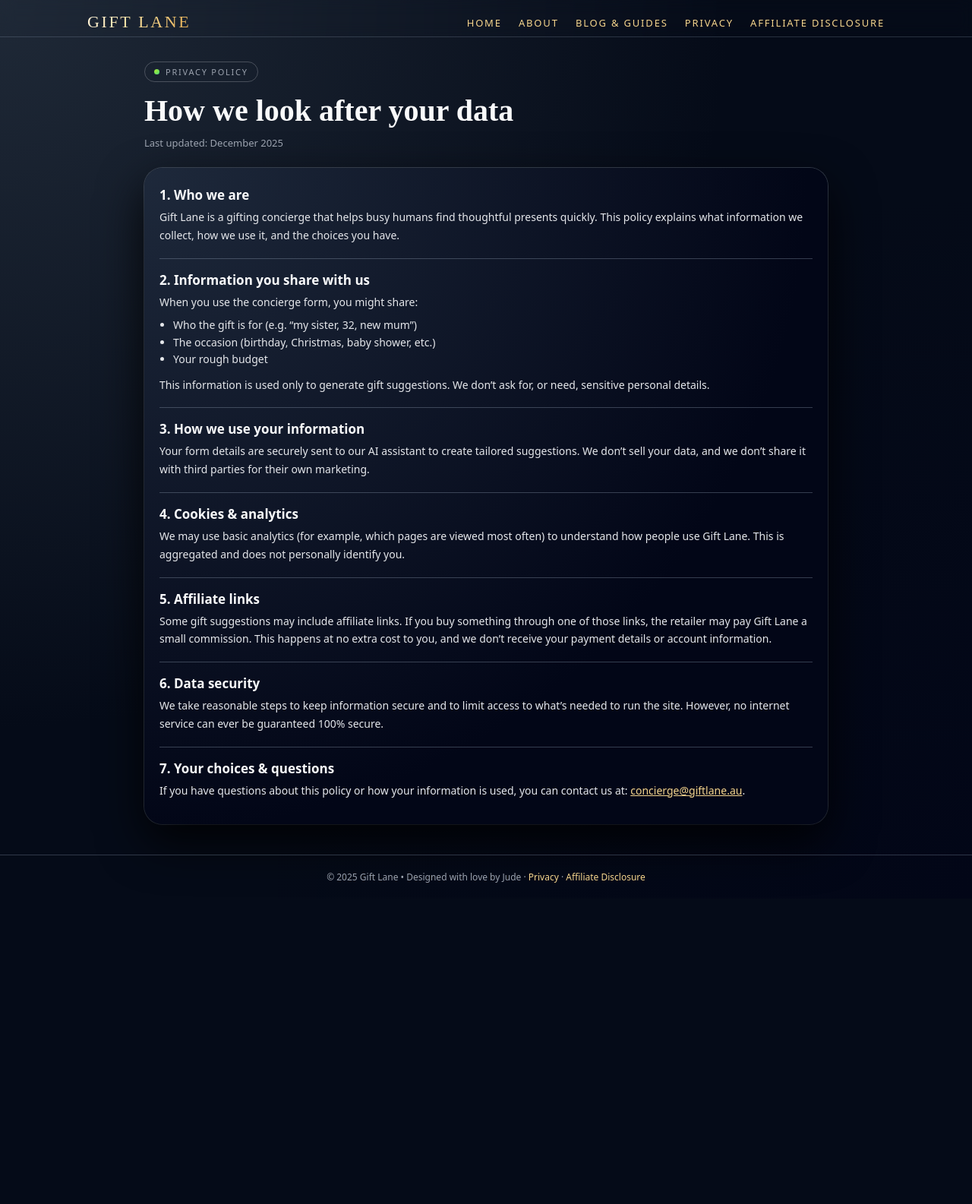
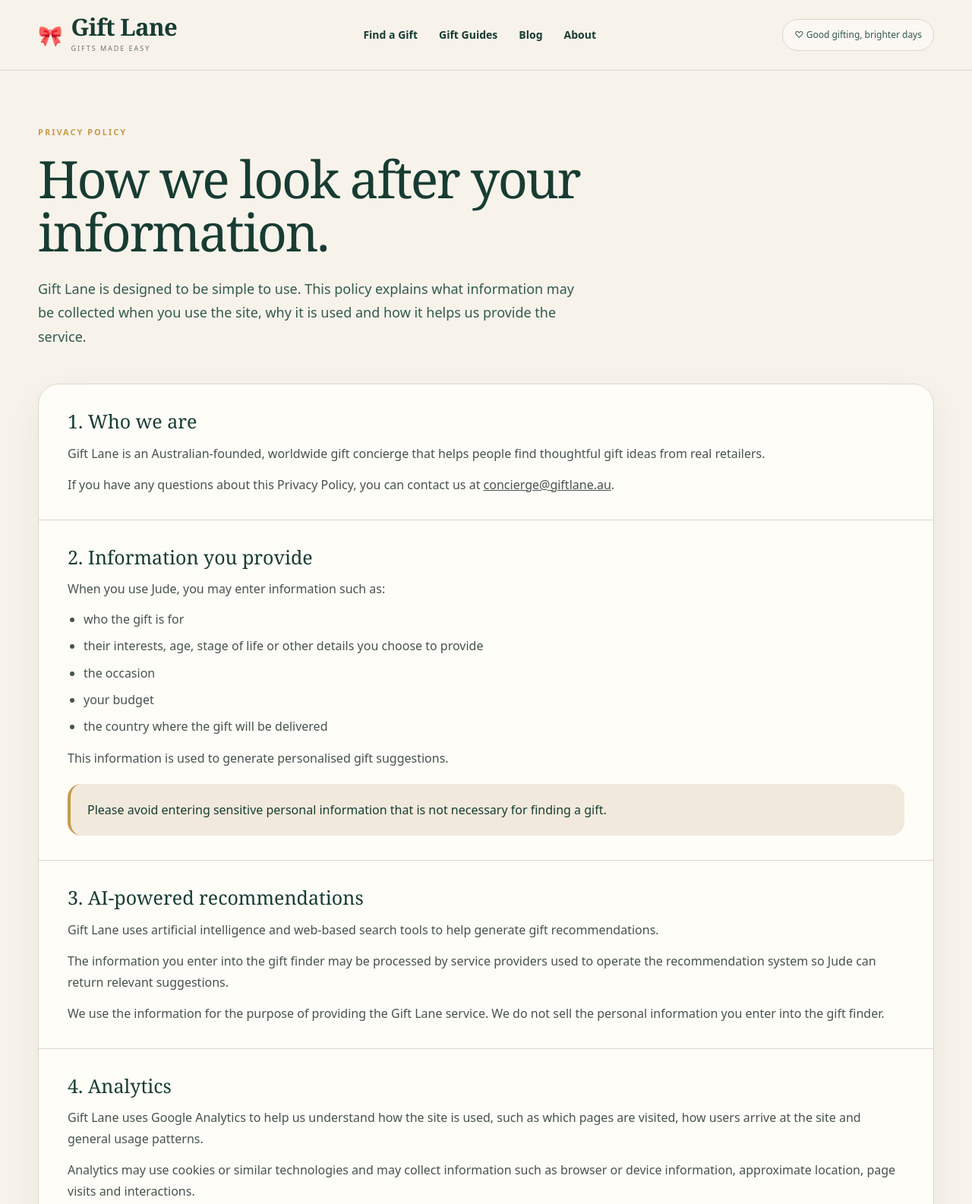
Before and after one commit to giftfairy/gift-concierge, a website: page public/privacy.html in a window 1280 px wide. Shown: the top 1585 px of the page at 76% size. Before the commit the page ends 1183 px from the top, so only its background shows below. Drawn offline with Linux system fonts and the light colour scheme.

Commit message:
Update privacy.html

```diff
--- a/public/privacy.html
+++ b/public/privacy.html
@@ -3,308 +3,552 @@
 <head>
   <meta charset="UTF-8" />
   <meta name="viewport" content="width=device-width, initial-scale=1" />
+
   <title>Privacy Policy – Gift Lane</title>
-  <meta name="description" content="Gift Lane Privacy Policy – how we collect, store and protect your data." />
+
+  <meta
+    name="description"
+    content="Gift Lane Privacy Policy – how information is used when you use our worldwide gift concierge."
+  />
+
+  <!-- Google Analytics -->
+  <script async src="https://www.googletagmanager.com/gtag/js?id=G-D78BMLRNT2"></script>
+  <script>
+    window.dataLayer = window.dataLayer || [];
+    function gtag(){dataLayer.push(arguments);}
+    gtag('js', new Date());
+    gtag('config', 'G-D78BMLRNT2');
+  </script>
 
   <style>
     :root {
-      --navy-bg: #050b18;
-      --navy-main: #0f172a;
-      --gold-light: #fff5dd;
-      --gold-mid: #f6d58d;
-      --gold-deep: #d9a446;
-      --text-main: #f9fafb;
-      --text-muted: #9ca3af;
+      --cream: #f7f3eb;
+      --cream-light: #fffdf8;
+      --green: #183c32;
+      --green-soft: #34594d;
+      --gold: #c79a4a;
+      --text: #24332e;
+      --muted: #6d756f;
+      --border: #ded8cb;
     }
 
     * {
       box-sizing: border-box;
-      margin: 0;
-      padding: 0;
-      font-family: system-ui, -apple-system, BlinkMacSystemFont, "SF Pro Text",
-        "Segoe UI", sans-serif;
+    }
+
+    html {
+      scroll-behavior: smooth;
     }
 
     body {
-      min-height: 100vh;
-      background:
-        radial-gradient(circle at top left, #1f2937 0, transparent 55%),
-        radial-gradient(circle at bottom right, #020617 0, transparent 55%),
-        var(--navy-bg);
-      color: var(--text-main);
+      margin: 0;
+      background: var(--cream);
+      color: var(--text);
+      font-family:
+        system-ui,
+        -apple-system,
+        BlinkMacSystemFont,
+        "Segoe UI",
+        sans-serif;
+      line-height: 1.6;
+    }
+
+    a {
+      color: inherit;
+    }
+
+    .shell {
+      width: min(1180px, calc(100% - 40px));
+      margin: 0 auto;
+    }
+
+    header {
+      border-bottom: 1px solid var(--border);
+      background: rgba(247, 243, 235, 0.96);
+    }
+
+    .header-inner {
+      min-height: 92px;
+      display: flex;
+      align-items: center;
+      justify-content: space-between;
+      gap: 30px;
+    }
+
+    .brand {
+      text-decoration: none;
+      color: var(--green);
+      display: flex;
+      align-items: center;
+      gap: 11px;
+    }
+
+    .brand-icon {
+      color: var(--gold);
+      font-size: 26px;
+      line-height: 1;
+    }
+
+    .brand-text {
       display: flex;
       flex-direction: column;
     }
 
-    /* Header / nav */
-    header {
-      padding: 16px 20px 6px;
-      border-bottom: 1px solid rgba(148, 163, 184, 0.25);
-      backdrop-filter: blur(10px);
-      position: sticky;
-      top: 0;
-      z-index: 10;
+    .brand-name {
+      font-family: Georgia, "Times New Roman", serif;
+      font-size: 31px;
+      line-height: 1;
+      font-weight: 600;
+      letter-spacing: -0.02em;
     }
 
-    .nav-inner {
-      max-width: 1050px;
-      margin: 0 auto;
+    .brand-tagline {
+      margin-top: 6px;
+      font-size: 9px;
+      letter-spacing: 0.22em;
+      text-transform: uppercase;
+      color: var(--muted);
+    }
+
+    nav {
       display: flex;
       align-items: center;
-      justify-content: space-between;
-      gap: 16px;
-    }
-
-    .brand {
-      font-family: "Playfair Display", "Times New Roman", serif;
-      font-size: 22px;
-      letter-spacing: 0.12em;
-      text-transform: uppercase;
-      background: linear-gradient(120deg,#fff6dd,#f9dc96,#e2aa4f);
-      -webkit-background-clip: text;
-      background-clip: text;
-      color: transparent;
-      white-space: nowrap;
+      gap: 28px;
     }
 
     nav a {
-      color: var(--gold-mid);
       text-decoration: none;
-      font-size: 13px;
-      letter-spacing: 0.14em;
-      text-transform: uppercase;
-      margin-left: 18px;
-      white-space: nowrap;
+      color: var(--green);
+      font-size: 14px;
+      font-weight: 600;
     }
 
     nav a:hover {
+      color: var(--gold);
+    }
+
+    .tag {
+      border: 1px solid var(--border);
+      border-radius: 999px;
+      padding: 10px 15px;
+      font-size: 12px;
+      color: var(--green-soft);
+      white-space: nowrap;
+      background: rgba(255,255,255,0.42);
+    }
+
+    main {
+      padding: 72px 0 88px;
+    }
+
+    .eyebrow {
+      text-transform: uppercase;
+      letter-spacing: 0.18em;
+      font-size: 11px;
+      font-weight: 700;
+      color: var(--gold);
+      margin-bottom: 17px;
+    }
+
+    h1 {
+      font-family: Georgia, "Times New Roman", serif;
+      color: var(--green);
+      font-size: clamp(42px, 6vw, 68px);
+      line-height: 1.03;
+      letter-spacing: -0.035em;
+      margin: 0;
+      max-width: 850px;
+      font-weight: 500;
+    }
+
+    .intro {
+      font-size: 18px;
+      line-height: 1.75;
+      color: var(--green-soft);
+      max-width: 720px;
+      margin: 25px 0 46px;
+    }
+
+    .policy-card {
+      background: var(--cream-light);
+      border: 1px solid var(--border);
+      border-radius: 28px;
+      overflow: hidden;
+      box-shadow: 0 18px 45px rgba(48,55,47,0.06);
+    }
+
+    .policy-section {
+      padding: 32px 38px;
+    }
+
+    .policy-section + .policy-section {
+      border-top: 1px solid var(--border);
+    }
+
+    h2 {
+      font-family: Georgia, "Times New Roman", serif;
+      color: var(--green);
+      font-size: 25px;
+      line-height: 1.3;
+      margin: 0 0 12px;
+      font-weight: 500;
+    }
+
+    p {
+      margin: 0 0 13px;
+      color: #46534d;
+      font-size: 16px;
+      line-height: 1.75;
+    }
+
+    p:last-child {
+      margin-bottom: 0;
+    }
+
+    ul {
+      padding-left: 21px;
+      margin: 12px 0 14px;
+    }
+
+    li {
+      margin: 8px 0;
+      color: #46534d;
+      line-height: 1.7;
+    }
+
+    .note {
+      margin-top: 20px;
+      padding: 20px 22px;
+      border-radius: 18px;
+      background: #f1eadc;
+      border-left: 4px solid var(--gold);
+    }
+
+    .note p {
+      color: var(--green);
+      margin: 0;
+    }
+
+    footer {
+      border-top: 1px solid var(--border);
+      padding: 30px 0 34px;
+      color: var(--muted);
+      font-size: 12px;
+    }
+
+    .footer-inner {
+      display: flex;
+      justify-content: space-between;
+      align-items: center;
+      gap: 20px;
+    }
+
+    .footer-links {
+      display: flex;
+      gap: 18px;
+      flex-wrap: wrap;
+    }
+
+    .footer-links a {
+      text-decoration: none;
+    }
+
+    .footer-links a:hover {
+      color: var(--green);
       text-decoration: underline;
     }
 
-    .page {
-      flex: 1;
-      padding: 32px 16px 40px;
-    }
+    @media (max-width: 820px) {
+      .header-inner {
+        min-height: auto;
+        padding: 18px 0;
+        flex-wrap: wrap;
+      }
 
-    .page-inner {
-      max-width: 900px;
-      margin: 0 auto;
-    }
+      nav {
+        order: 3;
+        width: 100%;
+        gap: 20px;
+        overflow-x: auto;
+        padding-bottom: 3px;
+      }
 
-    .pill {
-      display: inline-flex;
-      align-items: center;
-      gap: 8px;
-      border-radius: 999px;
-      border: 1px solid rgba(248, 250, 252, 0.22);
-      padding: 5px 12px;
-      font-size: 11px;
-      letter-spacing: 0.16em;
-      text-transform: uppercase;
-      color: var(--text-muted);
-      margin-bottom: 14px;
-    }
+      .tag {
+        display: none;
+      }
 
-    .pill-dot {
-      width: 7px;
-      height: 7px;
-      border-radius: 999px;
-      background: radial-gradient(circle at 30% 30%, #a3e635, #4ade80);
-    }
+      main {
+        padding-top: 48px;
+      }
 
-    h1 {
-      font-family: "Playfair Display", serif;
-      font-size: clamp(30px, 4vw, 40px);
-      margin-bottom: 8px;
-    }
+      .policy-section {
+        padding: 27px 23px;
+      }
 
-    .meta-line {
-      font-size: 13px;
-      color: var(--text-muted);
-      margin-bottom: 22px;
-    }
-
-    .card {
-      background:
-        radial-gradient(circle at top left,#1e293b 0,#020617 70%);
-      border-radius: 24px;
-      padding: 24px 20px;
-      box-shadow:
-        0 24px 60px rgba(0,0,0,0.85),
-        0 0 0 1px rgba(148,163,184,0.35);
-    }
-
-    .card section + section {
-      margin-top: 18px;
-      padding-top: 16px;
-      border-top: 1px solid rgba(148, 163, 184, 0.35);
-    }
-
-    h2 {
-      font-size: 17px;
-      margin-bottom: 6px;
-    }
-
-    p {
-      font-size: 14px;
-      line-height: 1.7;
-      color: #e5e7eb;
-      margin-bottom: 8px;
-    }
-
-    ul {
-      margin: 4px 0 10px 18px;
-      padding-left: 0;
-    }
-
-    li {
-      font-size: 14px;
-      line-height: 1.6;
-      color: #e5e7eb;
-    }
-
-    a {
-      color: var(--gold-mid);
-    }
-
-    a:hover {
-      text-decoration: underline;
-    }
-
-    footer {
-      border-top: 1px solid rgba(148, 163, 184, 0.3);
-      padding: 20px;
-      font-size: 12px;
-      color: var(--text-muted);
-      text-align: center;
-    }
-
-    footer a {
-      color: var(--gold-mid);
-      text-decoration: none;
-    }
-
-    footer a:hover {
-      text-decoration: underline;
-    }
-
-    @media (max-width: 720px) {
-      .nav-inner {
+      .footer-inner {
         flex-direction: column;
         align-items: flex-start;
       }
+    }
+
+    @media (max-width: 520px) {
+      .shell {
+        width: min(100% - 28px, 1180px);
+      }
+
+      .brand-name {
+        font-size: 27px;
+      }
+
       nav {
-        width: 100%;
-        overflow-x: auto;
-        padding-bottom: 4px;
+        gap: 17px;
       }
+
       nav a {
-        margin: 0 12px 0 0;
+        font-size: 13px;
+        white-space: nowrap;
+      }
+
+      h1 {
+        font-size: 43px;
+      }
+
+      .intro {
+        font-size: 16px;
       }
     }
   </style>
 </head>
+
 <body>
+
   <header>
-    <div class="nav-inner">
-      <div class="brand">Gift Lane</div>
-      <nav>
-        <a href="/">Home</a>
+    <div class="shell header-inner">
+
+      <a class="brand" href="/">
+        <span class="brand-icon">🎀</span>
+
+        <span class="brand-text">
+          <span class="brand-name">Gift Lane</span>
+          <span class="brand-tagline">Gifts made easy</span>
+        </span>
+      </a>
+
+      <nav aria-label="Main navigation">
+        <a href="/#gift-finder">Find a Gift</a>
+        <a href="/blog.html">Gift Guides</a>
+        <a href="/blog.html">Blog</a>
         <a href="/about.html">About</a>
-        <a href="/blog.html">Blog & Guides</a>
-        <a href="/privacy.html">Privacy</a>
-        <a href="/affiliates.html">Affiliate Disclosure</a>
       </nav>
+
+      <div class="tag">
+        ♡ Good gifting, brighter days
+      </div>
+
     </div>
   </header>
 
-  <main class="page">
-    <div class="page-inner">
-      <div class="pill">
-        <span class="pill-dot"></span>
+  <main>
+    <div class="shell">
+
+      <div class="eyebrow">
         Privacy Policy
       </div>
 
-      <h1>How we look after your data</h1>
-      <p class="meta-line">Last updated: December 2025</p>
+      <h1>
+        How we look after your information.
+      </h1>
 
-      <div class="card">
-        <section>
+      <p class="intro">
+        Gift Lane is designed to be simple to use. This policy explains what
+        information may be collected when you use the site, why it is used and
+        how it helps us provide the service.
+      </p>
+
+      <div class="policy-card">
+
+        <section class="policy-section">
           <h2>1. Who we are</h2>
+
           <p>
-            Gift Lane is a gifting concierge that helps busy humans find
-            thoughtful presents quickly. This policy explains what information
-            we collect, how we use it, and the choices you have.
+            Gift Lane is an Australian-founded, worldwide gift concierge that
+            helps people find thoughtful gift ideas from real retailers.
+          </p>
+
+          <p>
+            If you have any questions about this Privacy Policy, you can contact
+            us at
+            <a href="mailto:concierge@giftlane.au">concierge@giftlane.au</a>.
           </p>
         </section>
 
-        <section>
-          <h2>2. Information you share with us</h2>
-          <p>When you use the concierge form, you might share:</p>
+        <section class="policy-section">
+          <h2>2. Information you provide</h2>
+
+          <p>
+            When you use Jude, you may enter information such as:
+          </p>
+
           <ul>
-            <li>Who the gift is for (e.g. “my sister, 32, new mum”)</li>
-            <li>The occasion (birthday, Christmas, baby shower, etc.)</li>
-            <li>Your rough budget</li>
+            <li>who the gift is for</li>
+            <li>their interests, age, stage of life or other details you choose to provide</li>
+            <li>the occasion</li>
+            <li>your budget</li>
+            <li>the country where the gift will be delivered</li>
           </ul>
+
           <p>
-            This information is used only to generate gift suggestions. We don’t
-            ask for, or need, sensitive personal details.
+            This information is used to generate personalised gift suggestions.
+          </p>
+
+          <div class="note">
+            <p>
+              Please avoid entering sensitive personal information that is not
+              necessary for finding a gift.
+            </p>
+          </div>
+        </section>
+
+        <section class="policy-section">
+          <h2>3. AI-powered recommendations</h2>
+
+          <p>
+            Gift Lane uses artificial intelligence and web-based search tools to
+            help generate gift recommendations.
+          </p>
+
+          <p>
+            The information you enter into the gift finder may be processed by
+            service providers used to operate the recommendation system so Jude
+            can return relevant suggestions.
+          </p>
+
+          <p>
+            We use the information for the purpose of providing the Gift Lane
+            service. We do not sell the personal information you enter into the
+            gift finder.
           </p>
         </section>
 
-        <section>
-          <h2>3. How we use your information</h2>
+        <section class="policy-section">
+          <h2>4. Analytics</h2>
+
           <p>
-            Your form details are securely sent to our AI assistant to create
-            tailored suggestions. We don’t sell your data, and we don’t share it
-            with third parties for their own marketing.
+            Gift Lane uses Google Analytics to help us understand how the site
+            is used, such as which pages are visited, how users arrive at the
+            site and general usage patterns.
+          </p>
+
+          <p>
+            Analytics may use cookies or similar technologies and may collect
+            information such as browser or device information, approximate
+            location, page visits and interactions.
+          </p>
+
+          <p>
+            This information helps us improve Gift Lane and understand which
+            parts of the site are useful to visitors.
           </p>
         </section>
 
-        <section>
-          <h2>4. Cookies & analytics</h2>
+        <section class="policy-section">
+          <h2>5. Affiliate links</h2>
+
           <p>
-            We may use basic analytics (for example, which pages are viewed
-            most often) to understand how people use Gift Lane. This is
-            aggregated and does not personally identify you.
+            Some recommendations on Gift Lane contain affiliate links.
+          </p>
+
+          <p>
+            If you click one of these links, the retailer or affiliate network
+            may use cookies or other tracking technology to recognise that Gift
+            Lane referred you.
+          </p>
+
+          <p>
+            If you later make a purchase, Gift Lane may receive a commission.
+            This does not normally change the price you pay.
+          </p>
+
+          <p>
+            You can read more about this in our
+            <a href="/affiliates.html">Affiliate Disclosure</a>.
           </p>
         </section>
 
-        <section>
-          <h2>5. Affiliate links</h2>
+        <section class="policy-section">
+          <h2>6. External retailers and websites</h2>
+
           <p>
-            Some gift suggestions may include affiliate links. If you buy
-            something through one of those links, the retailer may pay Gift
-            Lane a small commission. This happens at no extra cost to you, and
-            we don’t receive your payment details or account information.
+            Gift Lane links to third-party retailers and other websites.
+          </p>
+
+          <p>
+            Once you leave Gift Lane, the privacy practices of that retailer or
+            website apply. Gift Lane does not control how third-party websites
+            collect or use your information.
           </p>
         </section>
 
-        <section>
-          <h2>6. Data security</h2>
+        <section class="policy-section">
+          <h2>7. Data security</h2>
+
           <p>
-            We take reasonable steps to keep information secure and to limit
-            access to what’s needed to run the site. However, no internet
-            service can ever be guaranteed 100% secure.
+            We take reasonable steps to protect information associated with the
+            operation of Gift Lane and limit access to what is needed to provide
+            and maintain the service.
+          </p>
+
+          <p>
+            However, no website or internet transmission can be guaranteed to be
+            completely secure.
           </p>
         </section>
 
-        <section>
-          <h2>7. Your choices & questions</h2>
+        <section class="policy-section">
+          <h2>8. Changes to this policy</h2>
+
           <p>
-            If you have questions about this policy or how your information is
-            used, you can contact us at:
-            <a href="mailto:concierge@giftlane.au">concierge@giftlane.au</a>.
+            Gift Lane may update this Privacy Policy as the site, technology or
+            services we use change.
+          </p>
+
+          <p>
+            The latest version will be published on this page.
           </p>
         </section>
+
+        <section class="policy-section">
+          <h2>9. Questions</h2>
+
+          <p>
+            If you have a question about privacy or how information is handled,
+            email
+            <a href="mailto:concierge@giftlane.au">
+              concierge@giftlane.au
+            </a>.
+          </p>
+        </section>
+
       </div>
+
     </div>
   </main>
 
   <footer>
-    © 2025 Gift Lane • Designed with love by Jude ·
-    <a href="/privacy.html">Privacy</a> ·
-    <a href="/affiliates.html">Affiliate Disclosure</a>
+    <div class="shell footer-inner">
+
+      <div>
+        © 2026 Gift Lane • Designed with love by Jude
+      </div>
+
+      <div class="footer-links">
+        <a href="/privacy.html">Privacy Policy</a>
+        <a href="/affiliates.html">Affiliate Disclosure</a>
+        <a href="mailto:concierge@giftlane.au">Contact</a>
+      </div>
+
+    </div>
   </footer>
+
 </body>
 </html>
```
